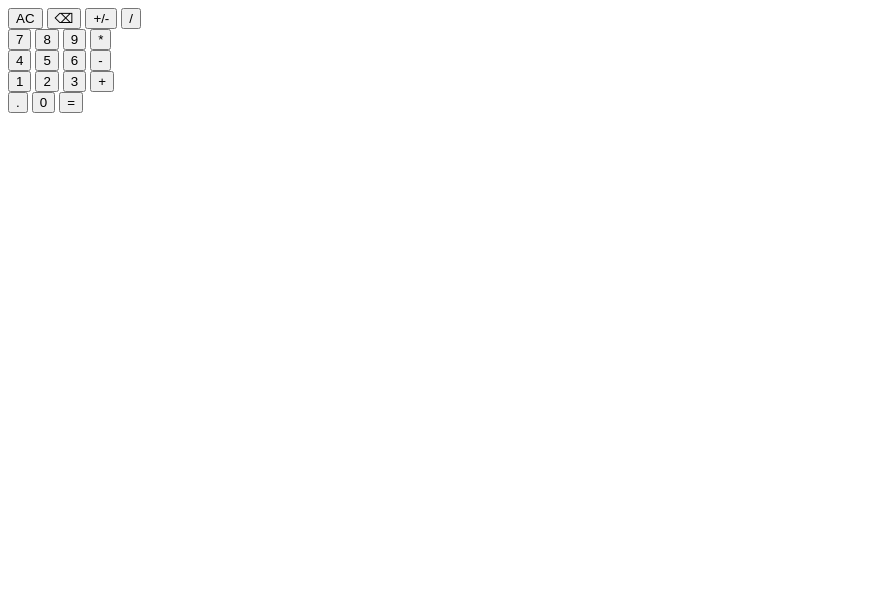
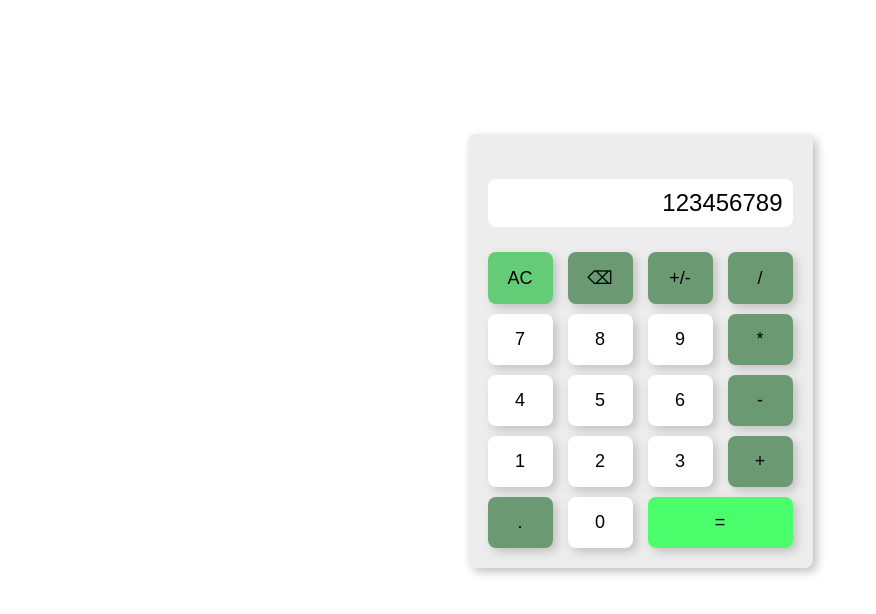
Before and after one commit to drummpy/odin-calc, a plain HTML site: page index.html in a window 1280 px wide. Shown: the whole page, without its empty margins (0-876 px from the left). Drawn offline with Linux system fonts and the light colour scheme.

Commit message:
Add styling for calc

```diff
--- a/index.html
+++ b/index.html
@@ -4,40 +4,42 @@
     <meta charset="UTF-8" />
     <meta name="viewport" content="width=device-width, initial-scale=1.0" />
     <title>Odin - Calculator</title>
+    <link rel="stylesheet" href="style.css" />
+    <script src="script.js" defer></script>
   </head>
   <body>
     <div class="container">
       <div class="title"></div>
-      <div class="display"></div>
+      <div class="display">123456789</div>
       <div class="numpad">
         <div class="row">
-          <button>AC</button>
-          <button>⌫</button>
-          <button>+/-</button>
-          <button>/</button>
+          <button class="ac-key">AC</button>
+          <button class="function-key">⌫</button>
+          <button class="function-key">+/-</button>
+          <button class="function-key">/</button>
         </div>
         <div class="row">
-          <button>7</button>
-          <button>8</button>
-          <button>9</button>
-          <button>*</button>
+          <button class="num-key">7</button>
+          <button class="num-key">8</button>
+          <button class="num-key">9</button>
+          <button class="function-key">*</button>
         </div>
         <div class="row">
-          <button>4</button>
-          <button>5</button>
-          <button>6</button>
-          <button>-</button>
+          <button class="num-key">4</button>
+          <button class="num-key">5</button>
+          <button class="num-key">6</button>
+          <button class="function-key">-</button>
         </div>
         <div class="row">
-          <button>1</button>
-          <button>2</button>
-          <button>3</button>
-          <button>+</button>
+          <button class="num-key">1</button>
+          <button class="num-key">2</button>
+          <button class="num-key">3</button>
+          <button class="function-key">+</button>
         </div>
         <div class="row">
-          <button>.</button>
-          <button>0</button>
-          <button>=</button>
+          <button class="function-key">.</button>
+          <button class="num-key">0</button>
+          <button class="equals-key">=</button>
         </div>
       </div>
     </div>
--- a/style.css
+++ b/style.css
@@ -0,0 +1,66 @@
+body {
+  display: flex;
+  justify-content: center;
+  font-family: Arial, Helvetica, sans-serif;
+}
+
+button {
+  border-radius: 8px;
+  border: 0px;
+  padding: 15px 18px;
+  width: 65px;
+  filter: drop-shadow(4px 4px 5px #c1c1c1);
+  font-family: Arial, Helvetica, sans-serif;
+  font-size: 18px;
+}
+
+.container {
+  display: flex;
+  flex-direction: column;
+  margin-top: 10%;
+  background: #ededed;
+  padding: 20px;
+  gap: 25px;
+  border-radius: 8px;
+  filter: drop-shadow(4px 4px 5px #c1c1c1);
+}
+
+.display {
+  display: flex;
+  background: #ffffff;
+  padding: 10px;
+  flex: 1;
+  justify-content: flex-end;
+  font-size: 24px;
+  border-radius: 8px;
+}
+
+.numpad {
+  display: flex;
+  flex-direction: column;
+  gap: 10px;
+}
+
+.row {
+  display: flex;
+  gap: 15px;
+}
+
+.equals-key {
+  background-color: #4aff6b;
+  display: flex;
+  flex: 1;
+  justify-content: center;
+}
+
+.num-key {
+  background-color: #ffffff;
+}
+
+.function-key {
+  background-color: #6a9972;
+}
+
+.ac-key {
+  background-color: #64cc77;
+}
```
